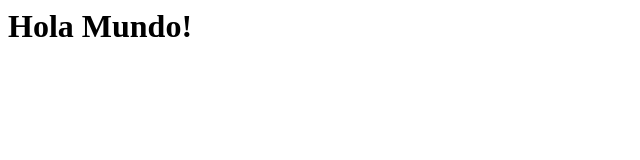
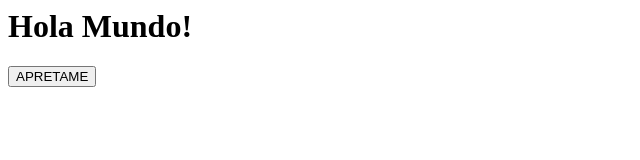
Before and after one commit to NoSanji/prueba1, a plain HTML site: page index.html in a window 1280 px wide. Shown: the whole page, without its empty margins (0-640 px from the left). Drawn offline with Linux system fonts and the light colour scheme.

Commit message:
Creacion de main.html
Se crea el archivo "main.html" y en "index.html" se agrega el boton apretame

```diff
--- a/index.html
+++ b/index.html
@@ -1,3 +1,4 @@
 <body>
     <h1>Hola Mundo!</h1>
+    <input type="submit" value="APRETAME">
 </body>
```
Also changed, not shown: main.html (added).
